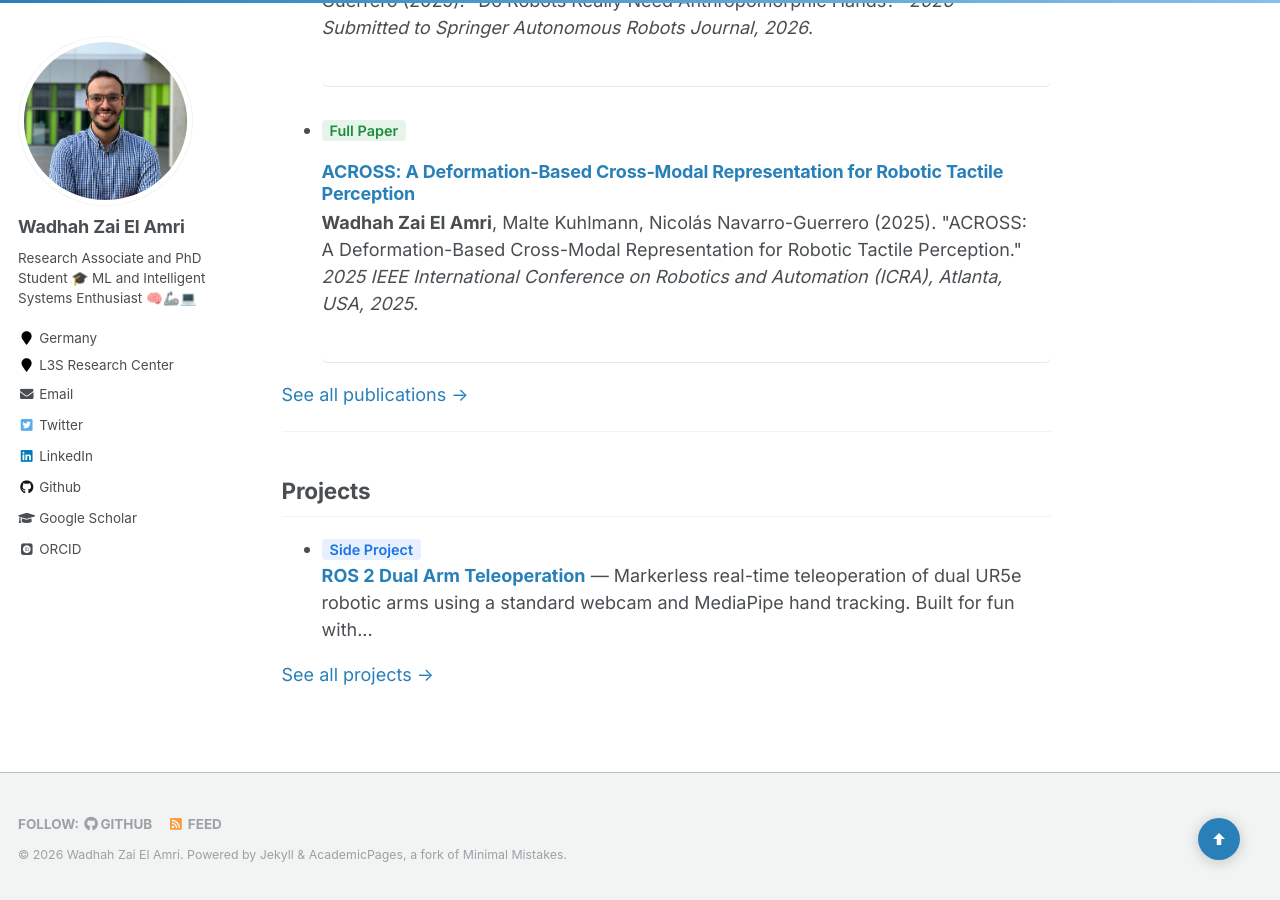
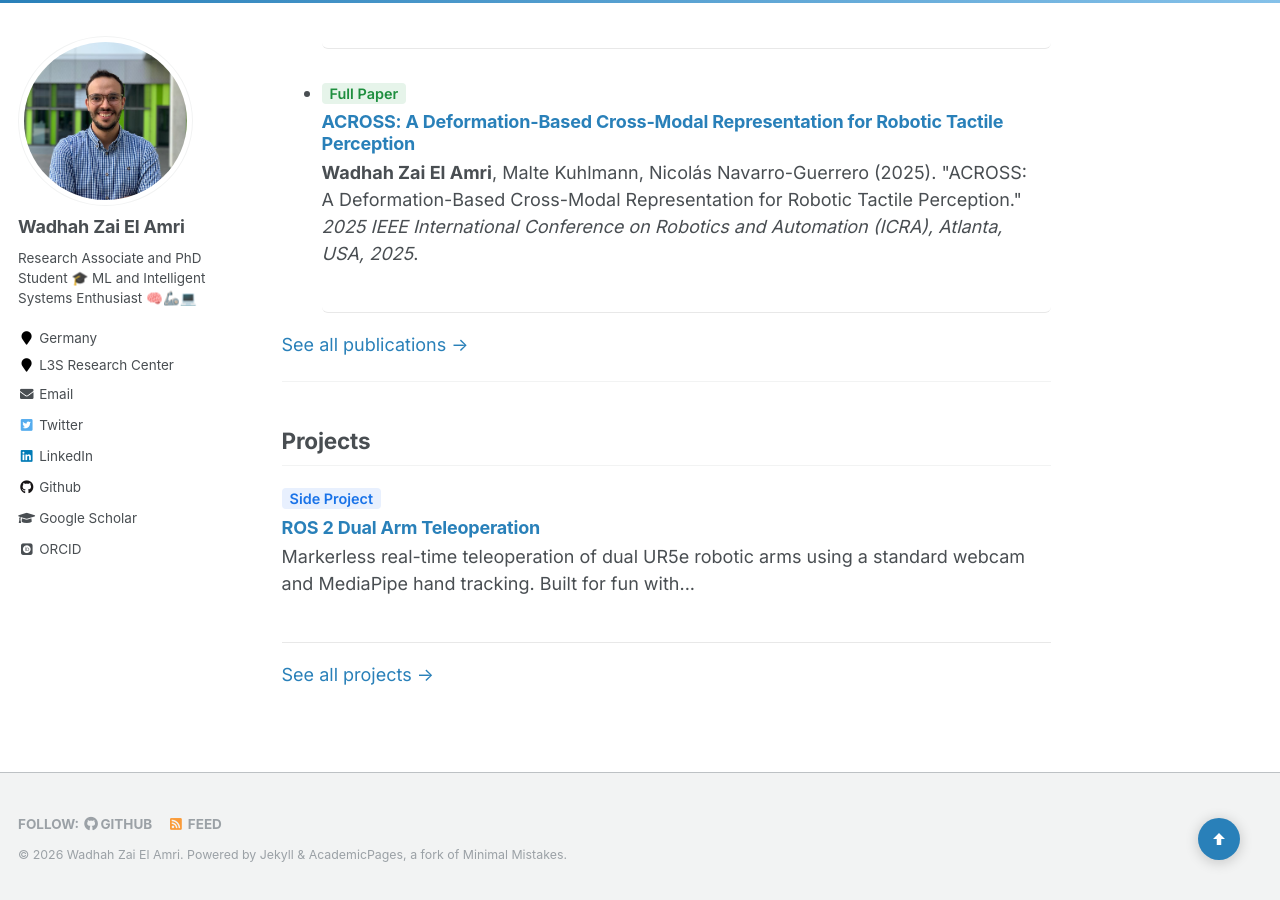
Before and after one commit to wzaielamri/wzaielamri.github.io, a Jekyll site: the page built from _pages/about.md, in a window 1280 px wide and 900 px high, scrolled down 1738 px. Built offline with Jekyll 4.4.1, drawn with Linux system fonts in a browser that asks for light colours; some web fonts are replaced.

Commit message:
update margins

```diff
--- a/_includes/archive-single-cv.html
+++ b/_includes/archive-single-cv.html
@@ -33,7 +33,7 @@
     {% elsif post.pub_type == 'preprint' %}
       <span style='background:#e8eaf6;color:#3949ab;border-radius:4px;padding:2px 8px;font-size:0.8em;font-weight:600;margin-right:6px;'>Preprint</span>
     {% endif %}
-    <h3 class="archive__item-title" itemprop="headline">
+    <h3 class="archive__item-title" itemprop="headline" style="margin-top: 0.3em;">
       {% if post.link %}
         <a href="{{ post.link }}">{{ title }}</a> <a href="{{ base_path }}{{ post.url }}" rel="permalink"><i class="fa fa-link" aria-hidden="true" title="permalink"></i><span class="sr-only">Permalink</span></a>
       {% else %}
--- a/_includes/archive-single-pub.html
+++ b/_includes/archive-single-pub.html
@@ -32,7 +32,7 @@
     {% elsif post.pub_type == 'preprint' %}
       <span style='background:#e8eaf6;color:#3949ab;border-radius:4px;padding:2px 8px;font-size:0.8em;font-weight:600;margin-right:6px;'>Preprint</span>
     {% endif %}
-    <h3 class="archive__item-title" itemprop="headline">
+    <h3 class="archive__item-title" itemprop="headline" style="margin-top: 0.3em;">
       {% if post.link %}
         <a href="{{ post.link }}">{{ title }}</a> <a href="{{ base_path }}{{ post.url }}" rel="permalink"><i class="fa fa-link" aria-hidden="true" title="permalink"></i><span class="sr-only">Permalink</span></a>
       {% else %}
--- a/_includes/archive-single.html
+++ b/_includes/archive-single.html
@@ -13,7 +13,7 @@
 {% endif %}
 
 <div class="{{ include.type | default: "list" }}__item">
-  <article class="archive__item" itemscope itemtype="http://schema.org/CreativeWork">
+  <article class="archive__item" itemscope itemtype="http://schema.org/CreativeWork" style="border-bottom: 1px solid #e8e8e8; padding-bottom: 1.2em; margin-bottom: 0.8em;">
     {% if include.type == "grid" and teaser %}
       <div class="archive__item-teaser">
         <img src=
@@ -31,7 +31,7 @@
     {% elsif post.project_type == 'research_project' %}
       <span style='background:#e0f2f1;color:#00695c;border-radius:4px;padding:2px 8px;font-size:0.8em;font-weight:600;margin-right:6px;'>Research Project</span>
     {% endif %}
-    <h2 class="archive__item-title" itemprop="headline">
+    <h2 class="archive__item-title" itemprop="headline" style="margin-top: 0.3em;">
       {% if post.link %}
         <a href="{{ post.link }}">{{ title }}</a> <a href="{{ base_path }}{{ post.url }}" rel="permalink"><i class="fa fa-link" aria-hidden="true" title="permalink"></i><span class="sr-only">Permalink</span></a>
       {% else %}
--- a/_pages/about.md
+++ b/_pages/about.md
@@ -41,10 +41,11 @@ Feel free to reach out if you are interested in collaborating or discussing any
 
 ## Projects
 
-  <ul>{% for post in site.projects %}
-    <li>
-      {% if post.project_type == 'side_project' %}<span style='background:#e8f0fe;color:#1a73e8;border-radius:4px;padding:2px 8px;font-size:0.8em;font-weight:600;margin-right:6px;'>Side Project</span><br>{% elsif post.project_type == 'research_project' %}<span style='background:#e0f2f1;color:#00695c;border-radius:4px;padding:2px 8px;font-size:0.8em;font-weight:600;margin-right:6px;'>Research Project</span><br>{% endif %}
-      <a href="{{ post.url }}"><strong>{{ post.title }}</strong></a> — {{ post.excerpt | truncatewords: 20 }}
+  <ul style="padding-left:0; list-style:none;">{% for post in site.projects %}
+    <li style="border-bottom:1px solid #e8e8e8; padding-bottom:1.2em; margin-bottom:0.8em;">
+      {% if post.project_type == 'side_project' %}<span style='background:#e8f0fe;color:#1a73e8;border-radius:4px;padding:2px 8px;font-size:0.8em;font-weight:600;'>Side Project</span>{% elsif post.project_type == 'research_project' %}<span style='background:#e0f2f1;color:#00695c;border-radius:4px;padding:2px 8px;font-size:0.8em;font-weight:600;'>Research Project</span>{% endif %}
+      <h3 class="archive__item-title" style="margin-top:0.3em;"><a href="{{ post.url }}">{{ post.title }}</a></h3>
+      <p class="archive__item-excerpt">{{ post.excerpt | truncatewords: 20 }}</p>
     </li>
   {% endfor %}</ul>
 
```
